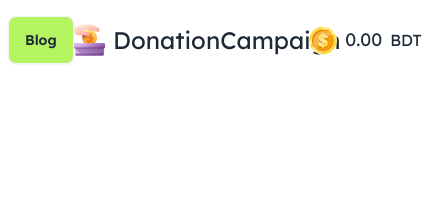
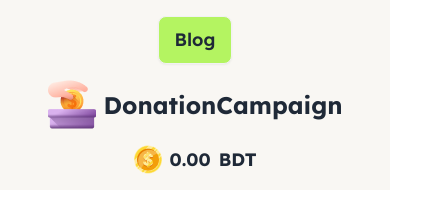
Before and after one commit to Nabilhossain01859/Assignment-04, a plain HTML site: page Html/index.html in a window 390 px wide. Shown: the whole page, 422 px wide, since content can reach past the window. Drawn offline with nearby package versions, Linux system fonts and the light colour scheme.

Commit message:
make some changes in navbar section and the responsive working gooodgit add .!

```diff
--- a/Html/index.html
+++ b/Html/index.html
@@ -23,26 +23,30 @@
     </style>
   </head>
   <body class="lexend-font">
-    <!-- navebar section -->
-    <nav class="navbar bg-base-100 py-4">
-      <div class="container mx-auto flex justify-between items-center">
-        <div class="left-nav">
-          <button class="btn bg-[#B4F461]">Blog</button>
+    <!-- header section -->
+    <header class="container mx-auto">
+      <!-- navbar section -->
+      <nav class="navbar bg-[#F9F7F3] flex md:flex-row
+      flex-col justify-between p-4 gap-4 md:gap-0">
+        <!-- blog btn -->
+        <div>
+          <button class="btn text-lg bg-[#B4F461]">Blog</button>
         </div>
-        <div class="logo inline-flex items-center gap-2">
-          <img src="../assets/logo.png" alt="Logo" class="w-8 h-8" />
-          <p class="text-2xl">DonationCampaign</p>
+        <!-- logo + text -->
+        <div class="flex items-center gap-2">
+          <img src="../assets/logo.png" alt="" />
+          <span class="md:text-3xl text-2xl font-bold">DonationCampaign</span>
         </div>
 
-        <div class="right-nav">
-          <div class="account-balance flex items-center gap-2">
-            <img src="../assets/coin.png" alt="" />
-            <span class="text-lg">0.00</span>
-            <span>BDT</span>
-          </div>
+        <!-- account balance -->
+        <div class="flex items-center gap-2">
+          <img src="../assets/coin.png" alt="" />
+          <h3 class="flex items-center gap-2 font-bold text-lg">
+            <span>0.00</span>BDT
+          </h3>
         </div>
-      </div>
-    </nav>
+      </nav>
+    </header>
   </body>
   <script src="../Js/index.js"></script>
 </html>
```
